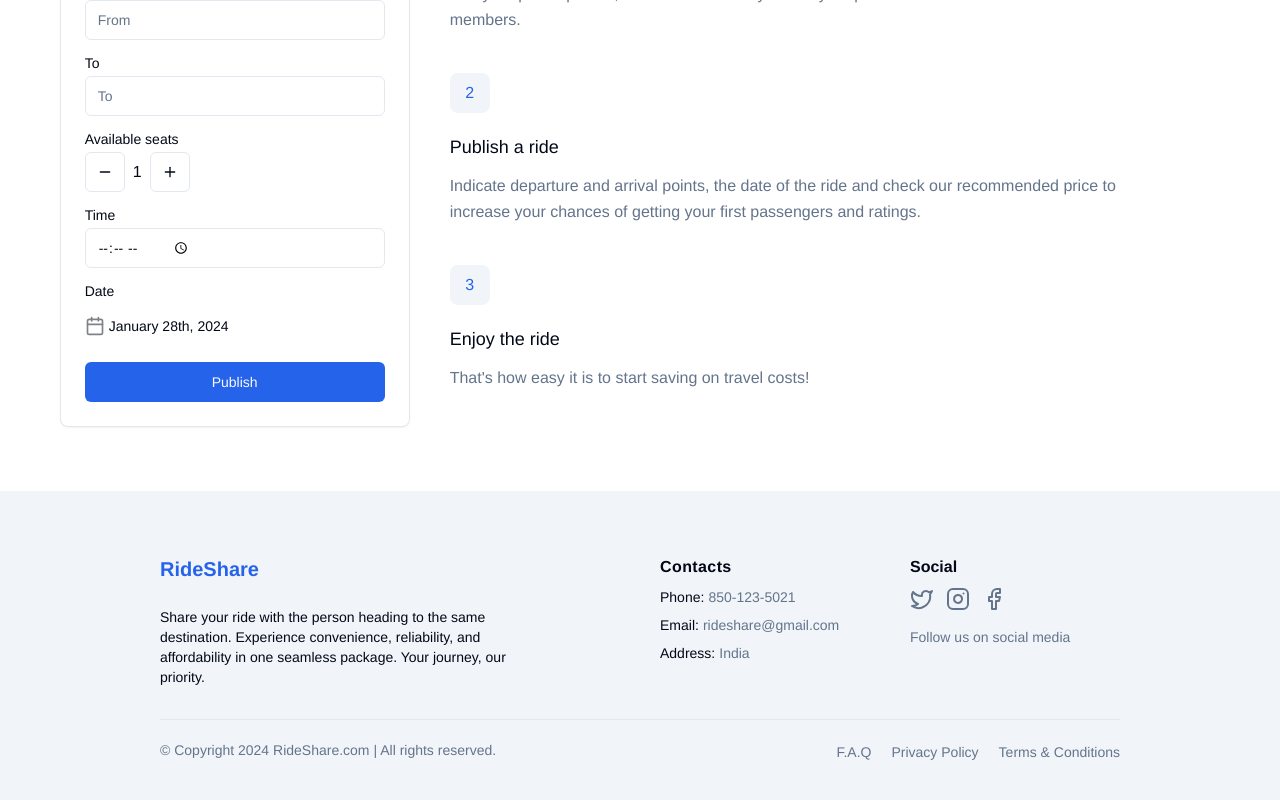
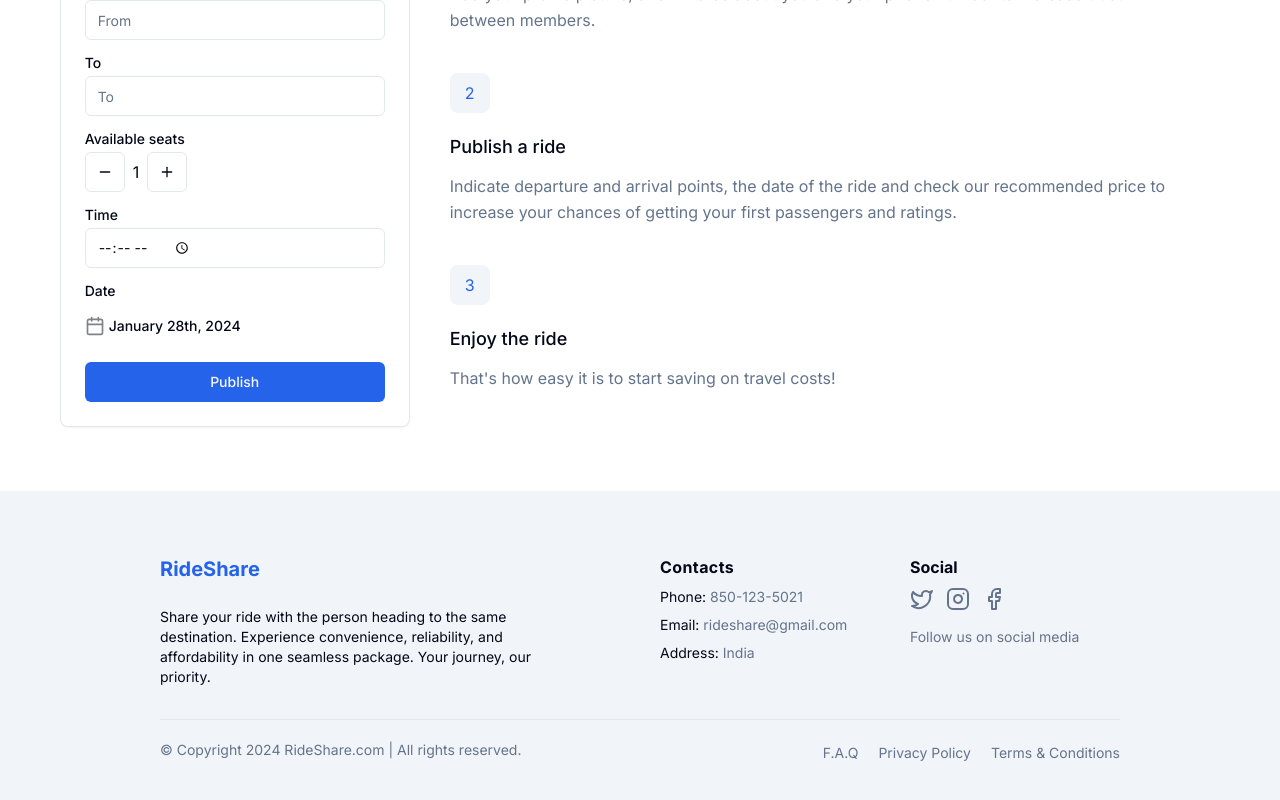
Before and after one commit to codinggita/ride_share, a React (Vite) app in the folder client/: page /offer-seat in a window 1280 px wide. Shown: the part 284-1084 px from the top of the page. Built offline with nearby package versions, Linux system fonts and the light colour scheme.

Commit message:
design fix

```diff
--- a/client/src/components/Footer.jsx
+++ b/client/src/components/Footer.jsx
@@ -2,7 +2,7 @@ import { Facebook, Instagram, Twitter } from "lucide-react";
 
 const Footer = () => {
   return (
-    <footer className="bg-secondary text-muted-foreground px-8 pt-16 mx-auto md:px-24 lg:px-40">
+    <footer className="bg-secondary text-muted-foreground px-6 pt-16 mx-auto md:px-24 lg:px-40">
       <div className="grid gap-10 row-gap-6 mb-8 sm:grid-cols-2 lg:grid-cols-4">
         <div className="sm:col-span-2">
           <h1 className="text-xl font-bold text-primary">
--- a/client/src/index.css
+++ b/client/src/index.css
@@ -1,3 +1,5 @@
+@import url('https://fonts.googleapis.com/css2?family=Inter:wght@100;200;300;400;500;600;700;800;900&display=swap');
+
 @tailwind base;
 @tailwind components;
 @tailwind utilities;
@@ -55,7 +57,7 @@
     @apply bg-background text-foreground;
   }
   html {
-    font-family: Helvetica, Arial, system-ui, sans-serif;
+    font-family: 'Inter', Helvetica, Arial, system-ui, sans-serif;
   }
 
 }
```
